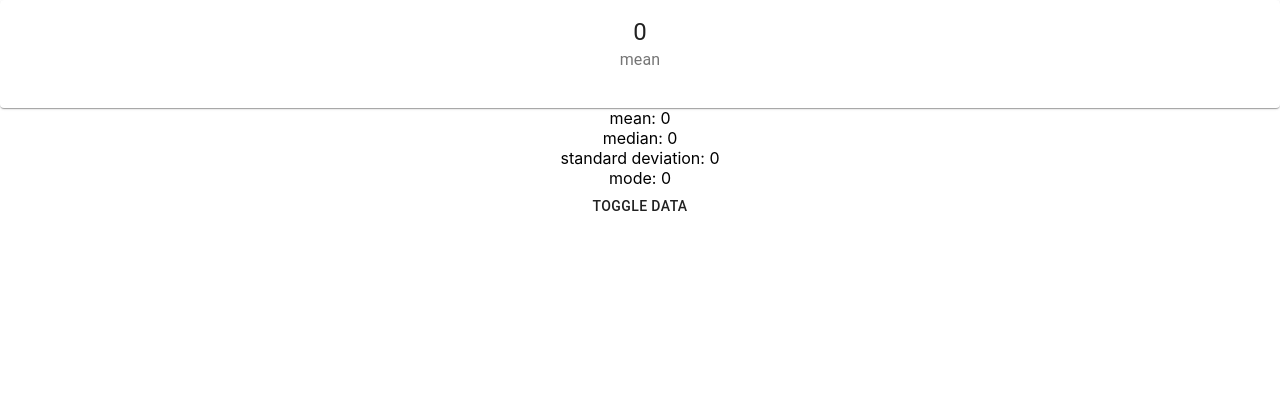
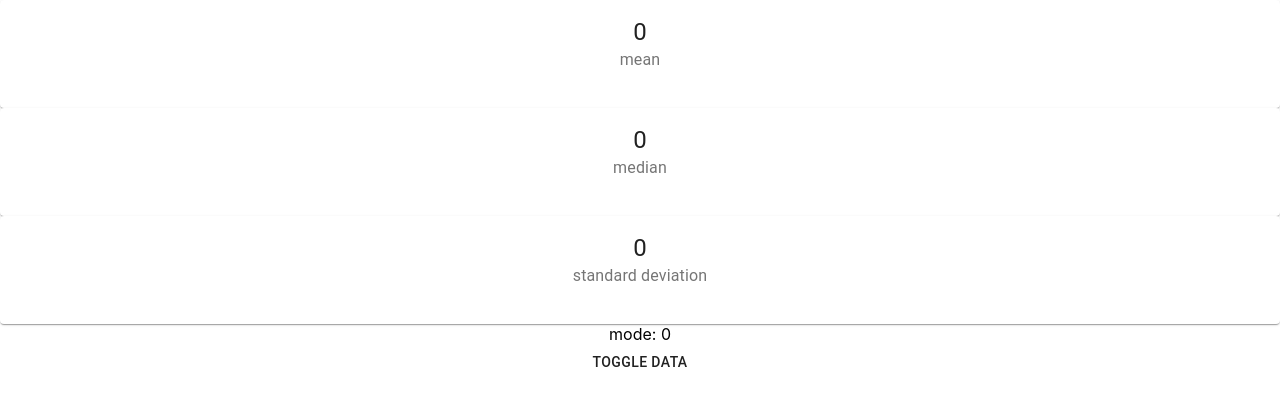
Before and after one commit to gyrevik/tandem, a React (Create React App) app: page / in a window 1280 px wide. Shown: the top 406 px of the page. Built offline with nearby package versions, Linux system fonts and the light colour scheme; no server answers.

Commit message:
working on cards

```diff
--- a/src/components/Main.tsx
+++ b/src/components/Main.tsx
@@ -25,9 +25,8 @@ function Main() {
   return (
     <div className="App">
       <SimpleCard label='mean' value={mean(data)} />
-      <div>mean: {mean(data)}</div>
-      <div>median: {median(data)}</div>
-      <div>standard deviation: {standard_deviation(data)}</div>
+      <SimpleCard label='median' value={median(data)} />
+      <SimpleCard label='standard deviation' value={standard_deviation(data)} />
       <div>mode: {mode(data)}</div>
 
       <Toggle ClickHandler={toggleClickHandler} />
--- a/src/components/SimpleCard.tsx
+++ b/src/components/SimpleCard.tsx
@@ -39,7 +39,7 @@ export default function SimpleCard({ label, value }: CardProps) {
           {value}
         </Typography>
         <Typography className={classes.pos} color="textSecondary">
-          mean
+          {label}
         </Typography>
       </CardContent>
     </Card>
```
